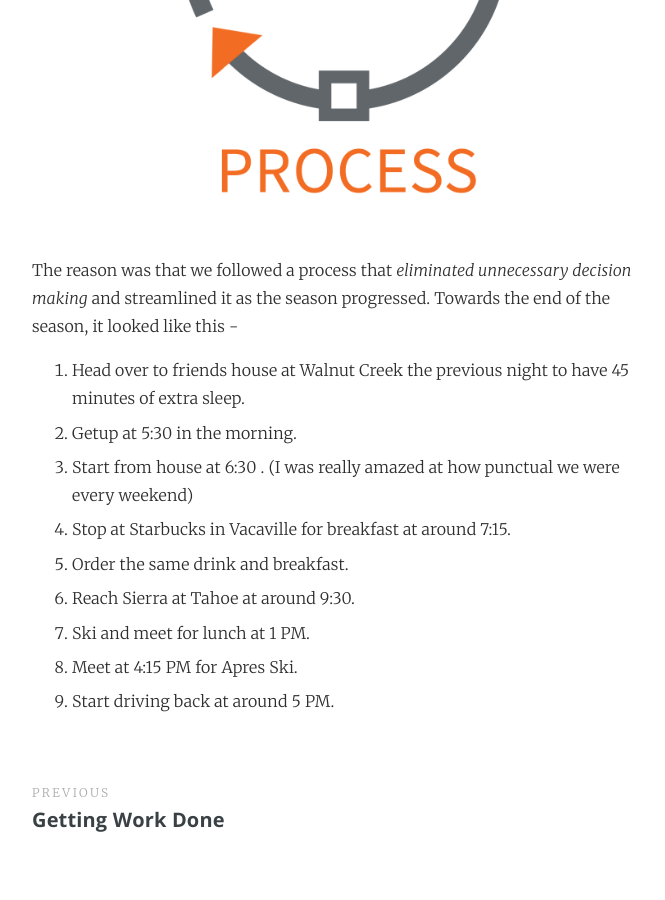
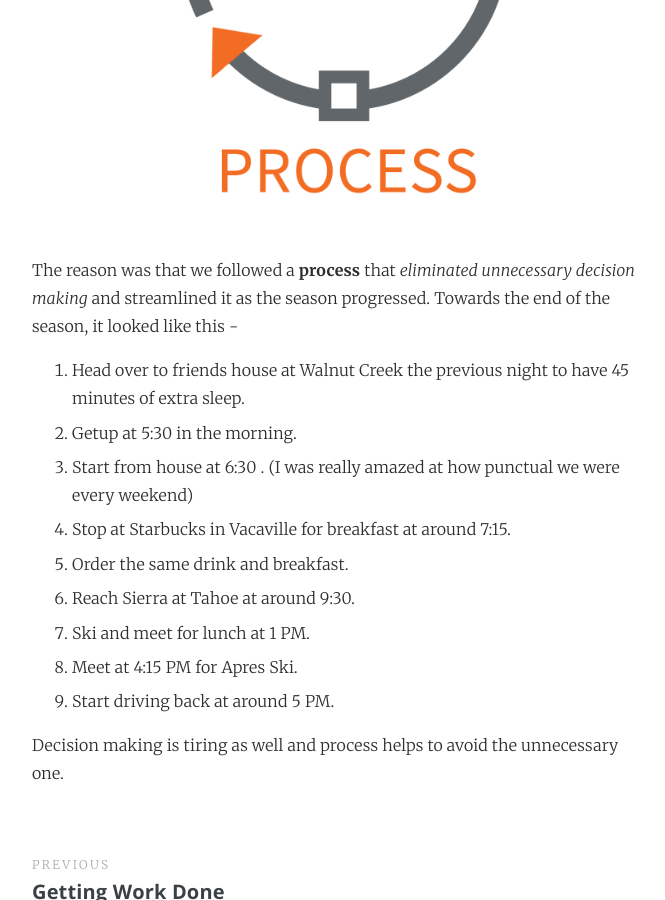
Before and after one commit to kaushik88/kaushik88.github.io, a Jekyll site: the page built from _posts/2015-12-29-process.md, in a window 1280 px wide and 900 px high, scrolled down 698 px. Shown: the whole window, without its empty margins (304-969 px from the left). Built offline with Jekyll 4.4.1, drawn with Linux system fonts in a browser that asks for light colours; comment, search, counter and statistics services are not loaded.

Commit message:
Process conclusion

```diff
--- a/_posts/2015-12-29-process.md
+++ b/_posts/2015-12-29-process.md
@@ -12,7 +12,7 @@ Last winter season, a couple of friends and I decided to ski in Tahoe, a 3.5 hou
 
 {% include figure.html path="blog/personal/process.png" alt="Process" %}
 
-The reason was that we followed a process that *eliminated unnecessary decision making* and streamlined it as the season progressed. Towards the end of the season, it looked like this -
+The reason was that we followed a **process** that *eliminated unnecessary decision making* and streamlined it as the season progressed. Towards the end of the season, it looked like this -
 
 1. Head over to friends house at Walnut Creek the previous night to have 45 minutes of extra sleep.
 2. Getup at 5:30 in the morning.
@@ -23,3 +23,5 @@ The reason was that we followed a process that *eliminated unnecessary decision
 7. Ski and meet for lunch at 1 PM.
 8. Meet at 4:15 PM for Apres Ski.
 9. Start driving back at around 5 PM.
+
+Decision making is tiring as well and process helps to avoid the unnecessary one.
```
